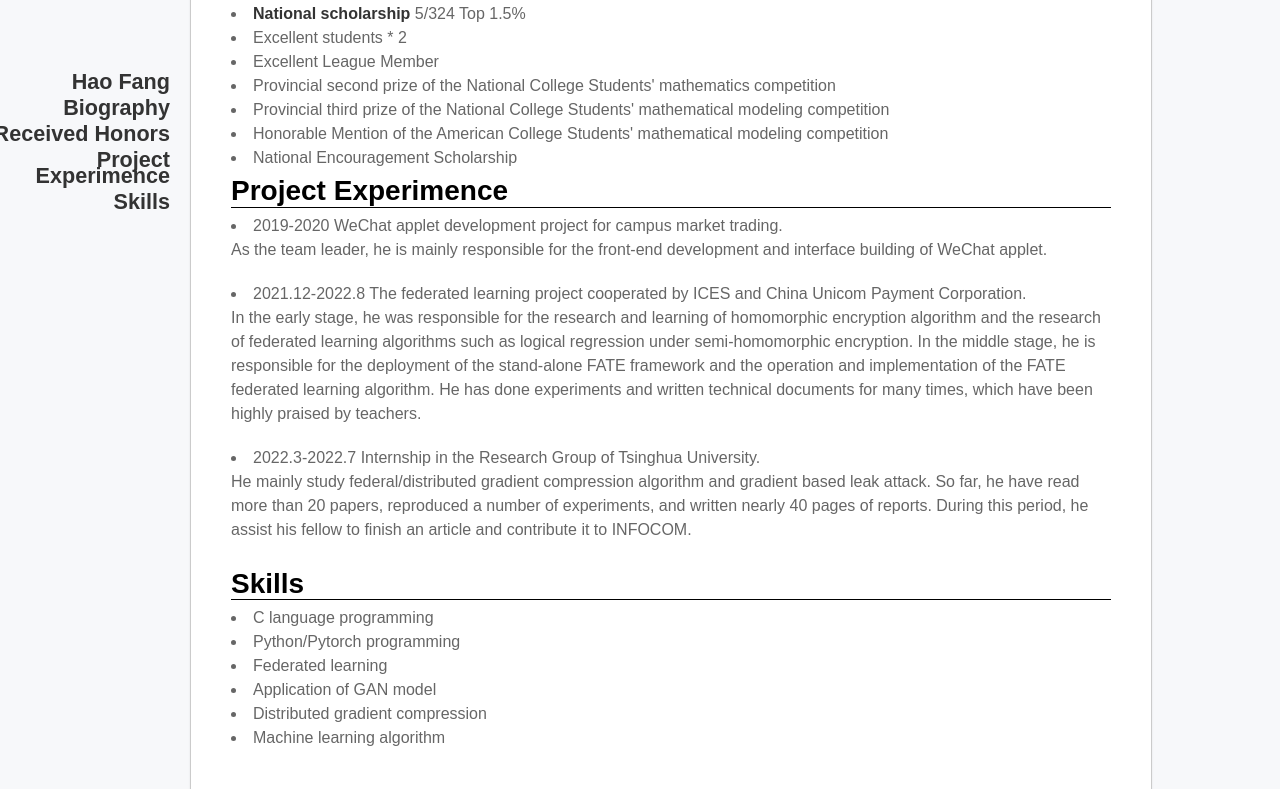
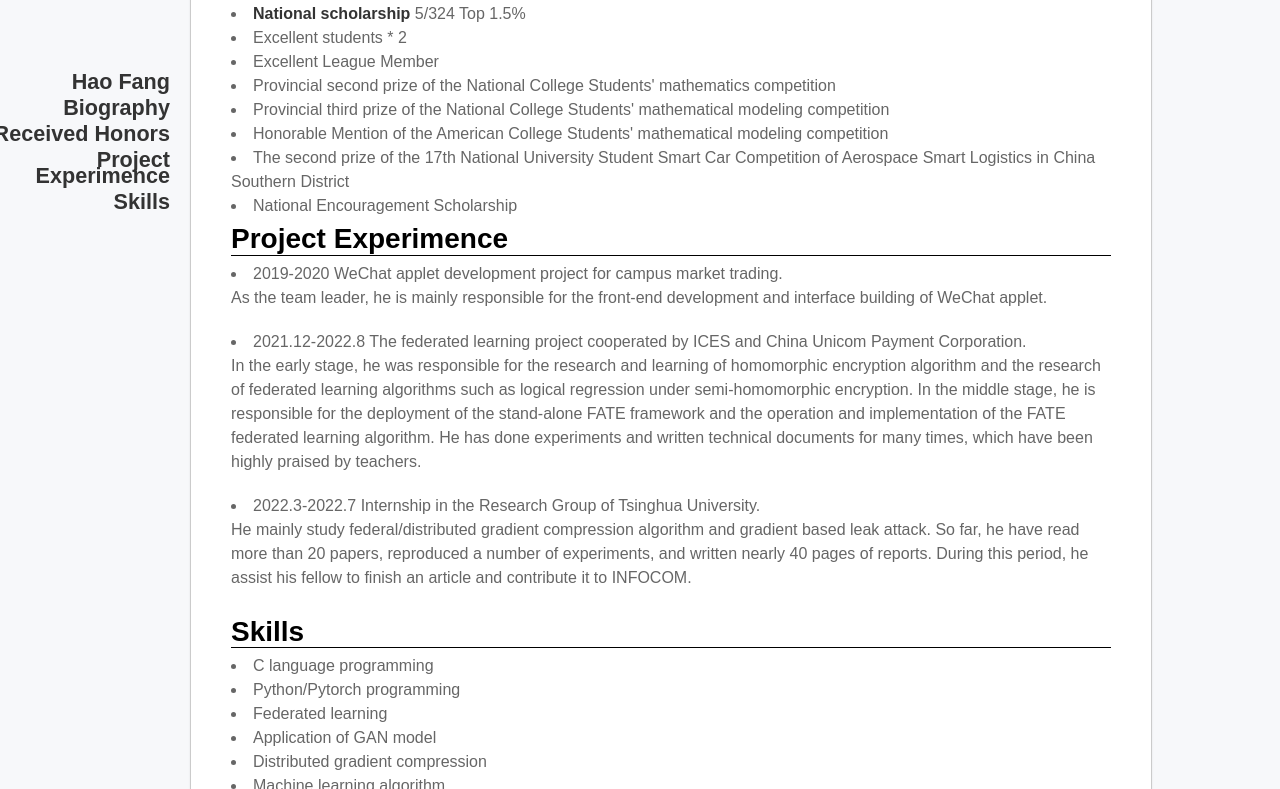
Before and after one commit to ffhibnese/ffhibnese.github.io, a Jekyll site: the page built from index.md, in a window 1280 px wide and 900 px high, scrolled down 662 px, cut to the strip 111-900 px from the top of the window. Built offline with Jekyll 4.4.1, drawn with Linux system fonts in a browser that asks for light colours; nearby versions of some CDN libraries; our own code applies the rules of GitHub Pages for plain Markdown files.

Commit message:
Update index.md

```diff
--- a/index.md
+++ b/index.md
@@ -41,6 +41,7 @@
 <li>Provincial second prize of the National College Students' mathematics competition</li>
 <li>Provincial third prize of the National College Students' mathematical modeling competition</li>
 <li>Honorable Mention of the American College Students' mathematical modeling competition</li>
+<li>The second prize of the 17th National University Student Smart Car Competition of Aerospace Smart Logistics in China Southern District</li>
 <li>National Encouragement Scholarship</li>
 
     </td>
```
